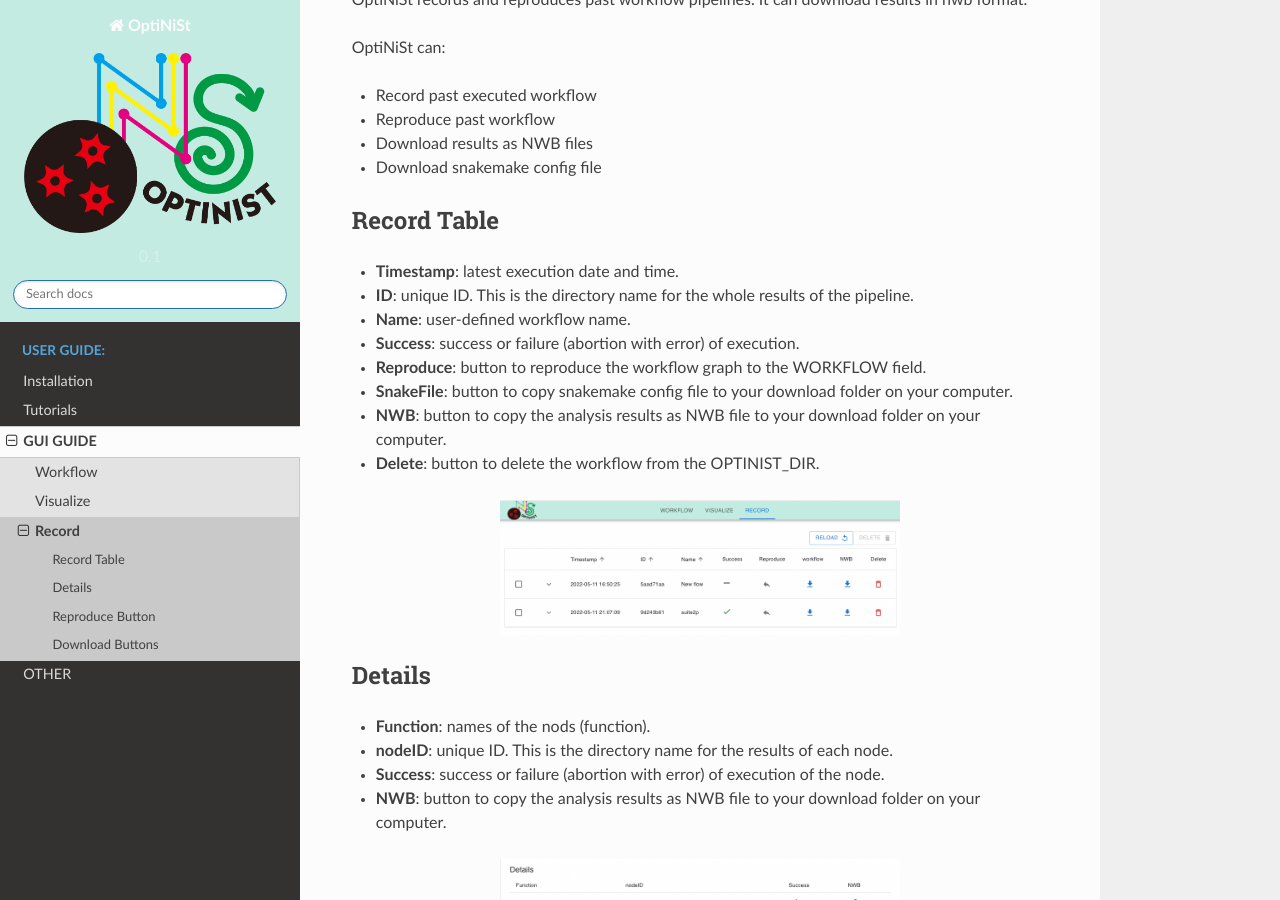
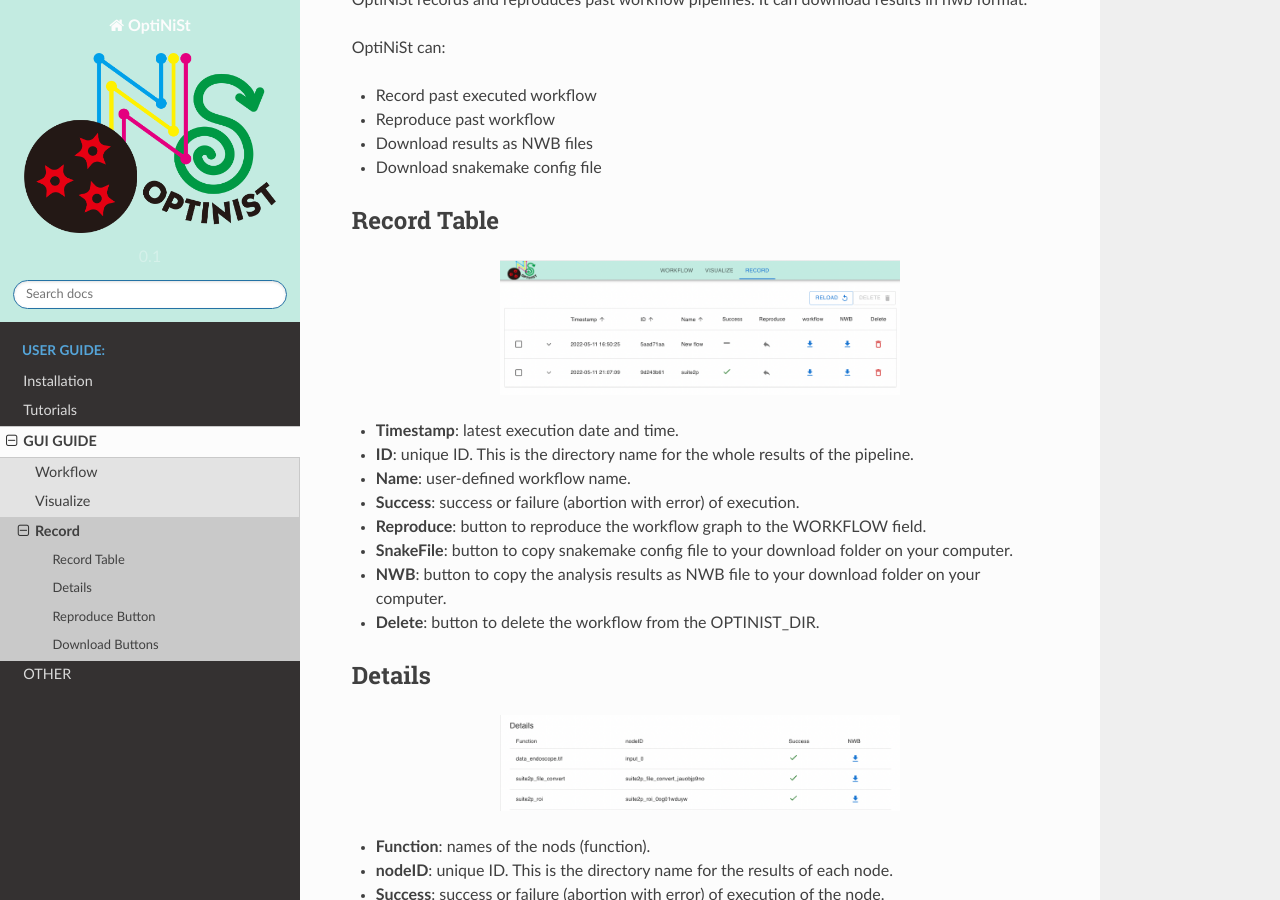
Before and after one commit to oist/optinist, a Sphinx documentation site: the page built from docs/gui/record.md, in a window 1280 px wide and 900 px high, scrolled down 572 px. Built offline with Sphinx 7.4.7 and the Read the Docs theme 2.0.0, drawn with Linux system fonts in a browser that asks for light colours.

Commit message:
Update record.md

```diff
--- a/docs/gui/record.md
+++ b/docs/gui/record.md
@@ -18,6 +18,11 @@ OptiNiSt can:
 - Download snakemake config file
 
 ### Record Table
+
+<p align="center">
+<img width="400px" src="../_static/record/components/table.png" alt="Table"/>
+</p>
+
 - **Timestamp**: latest execution date and time.
 - **ID**: unique ID. This is the directory name for the whole results of the pipeline.
 - **Name**: user-defined workflow name.
@@ -27,20 +32,19 @@ OptiNiSt can:
 - **NWB**: button to copy the analysis results as NWB file to your download folder on your computer.
 - **Delete**: button to delete the workflow from the OPTINIST_DIR.
 
-<p align="center">
-<img width="400px" src="../_static/record/components/table.png" alt="Table"/>
-</p>
 
 
 ### Details
+
+<p align="center">
+<img width="400px" src="../_static/record/components/details.png" alt="Details"/>
+</p>
+
 - **Function**: names of the nods (function).
 - **nodeID**: unique ID. This is the directory name for the results of each node.
 - **Success**: success or failure (abortion with error) of execution of the node.
 - **NWB**: button to copy the analysis results as NWB file to your download folder on your computer.
 
-<p align="center">
-<img width="400px" src="../_static/record/components/details.png" alt="Details"/>
-</p>
 
 ### Reproduce Button
 
```
